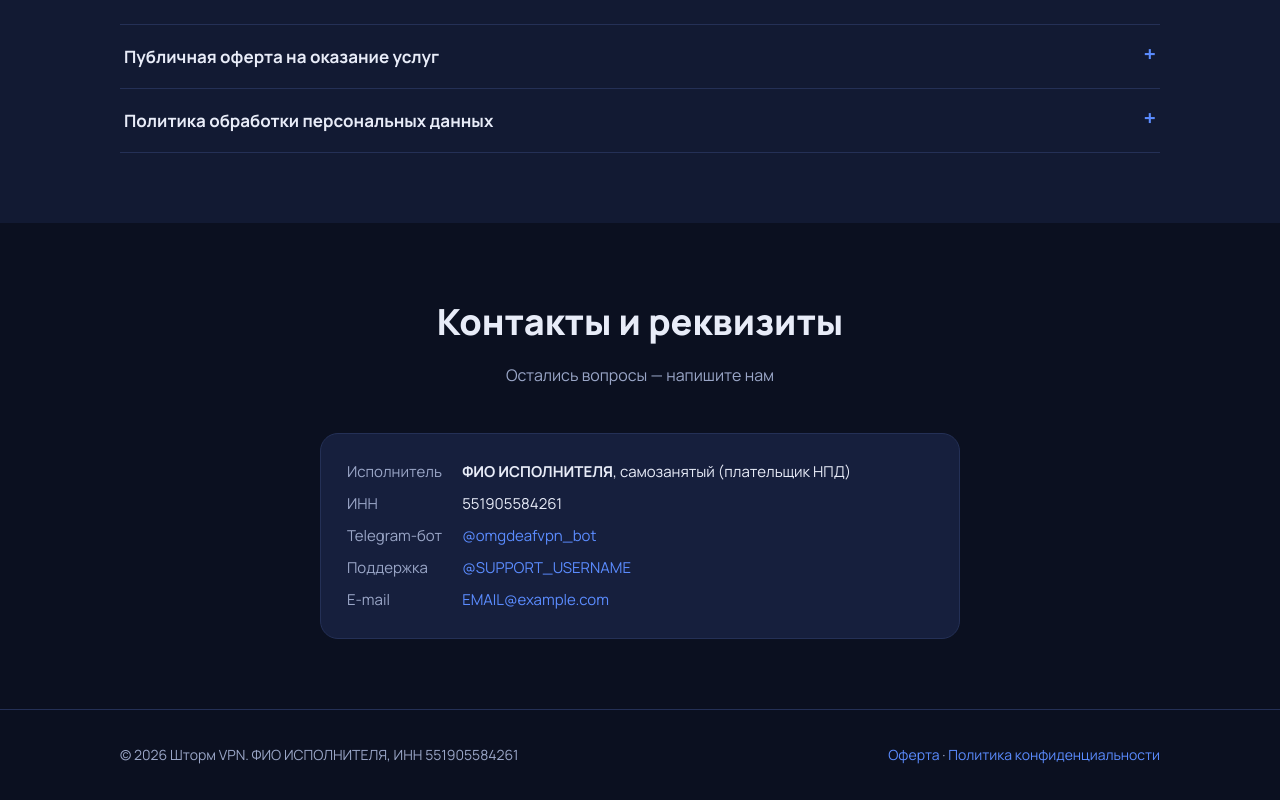
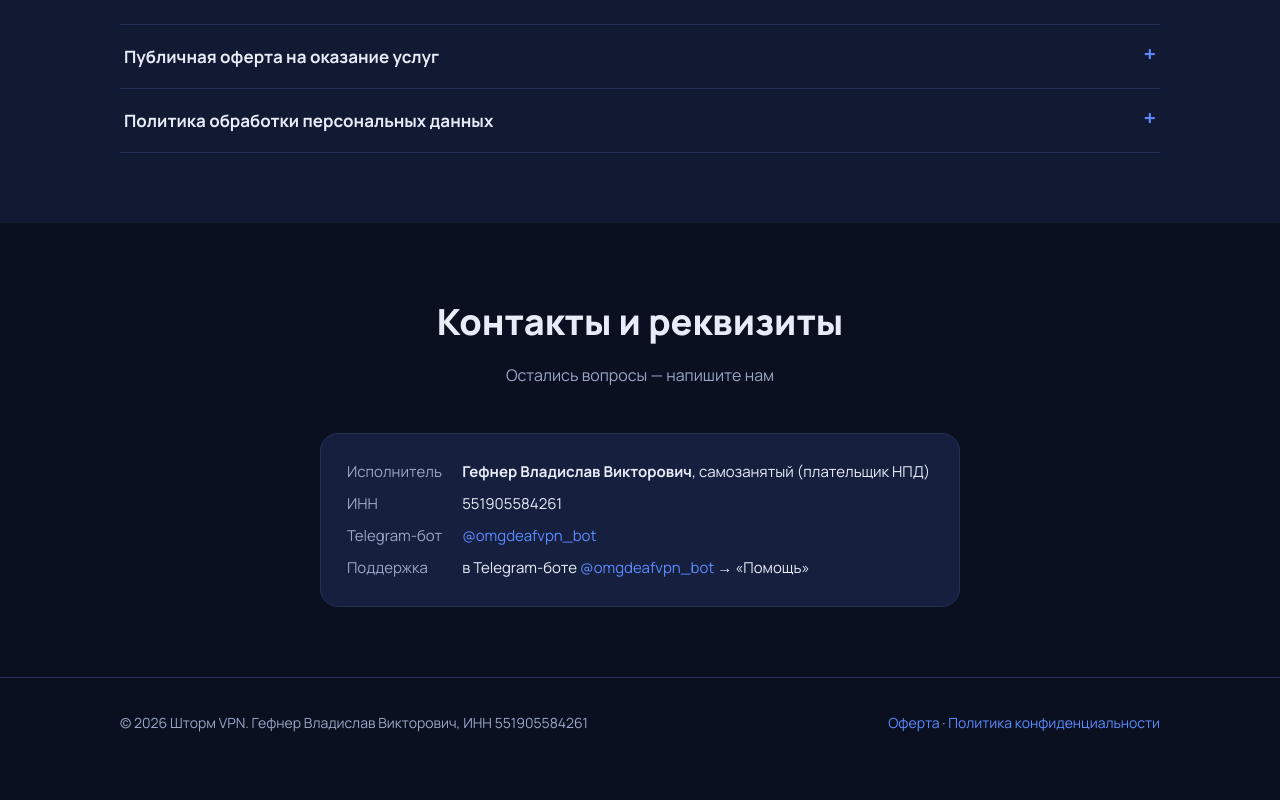
Before and after one commit to omgdeaf/storm-vpn, a plain HTML site: page index.html in a window 1280 px wide. Shown: the part 2392-3192 px from the top of the page. After the commit the page ends 3160 px from the top, so only its background shows below. Drawn offline with Linux system fonts and the light colour scheme.

Commit message:
Add files via upload

```diff
--- a/index.html
+++ b/index.html
@@ -191,7 +191,7 @@
       <summary>Публичная оферта на оказание услуг</summary>
       <div class="doc">
         <h3>1. Общие положения</h3>
-        <p>1.1. Настоящий документ является публичной офертой (ст. 437 ГК РФ) плательщика налога на профессиональный доход <b>ФИО ИСПОЛНИТЕЛЯ</b>, ИНН 551905584261 (далее — Исполнитель), и содержит условия оказания услуг сервиса «Шторм VPN» любому лицу (далее — Заказчик).</p>
+        <p>1.1. Настоящий документ является публичной офертой (ст. 437 ГК РФ) плательщика налога на профессиональный доход <b>Гефнер Владислав Викторович</b>, ИНН 551905584261 (далее — Исполнитель), и содержит условия оказания услуг сервиса «Шторм VPN» любому лицу (далее — Заказчик).</p>
         <p>1.2. Акцептом оферты является оплата услуг. С момента оплаты договор считается заключённым на условиях настоящей оферты.</p>
 
         <h3>2. Предмет договора</h3>
@@ -242,11 +242,10 @@
     <p class="sub">Остались вопросы — напишите нам</p>
     <div class="card" style="max-width:640px;margin:0 auto">
       <dl class="req">
-        <dt>Исполнитель</dt><dd><b>ФИО ИСПОЛНИТЕЛЯ</b>, самозанятый (плательщик НПД)</dd>
+        <dt>Исполнитель</dt><dd><b>Гефнер Владислав Викторович</b>, самозанятый (плательщик НПД)</dd>
         <dt>ИНН</dt><dd>551905584261</dd>
         <dt>Telegram-бот</dt><dd><a href="https://t.me/omgdeafvpn_bot">@omgdeafvpn_bot</a></dd>
-        <dt>Поддержка</dt><dd><a href="https://t.me/SUPPORT_USERNAME">@SUPPORT_USERNAME</a></dd>
-        <dt>E-mail</dt><dd><a href="mailto:EMAIL@example.com">EMAIL@example.com</a></dd>
+        <dt>Поддержка</dt><dd>в Telegram-боте <a href="https://t.me/omgdeafvpn_bot">@omgdeafvpn_bot</a> → «Помощь»</dd>
       </dl>
     </div>
   </div>
@@ -254,7 +253,7 @@
 
 <footer>
   <div class="wrap">
-    <div>© 2026 Шторм VPN. ФИО ИСПОЛНИТЕЛЯ, ИНН 551905584261</div>
+    <div>© 2026 Шторм VPN. Гефнер Владислав Викторович, ИНН 551905584261</div>
     <div><a href="#oferta">Оферта</a> · <a href="#privacy">Политика конфиденциальности</a></div>
   </div>
 </footer>
```
